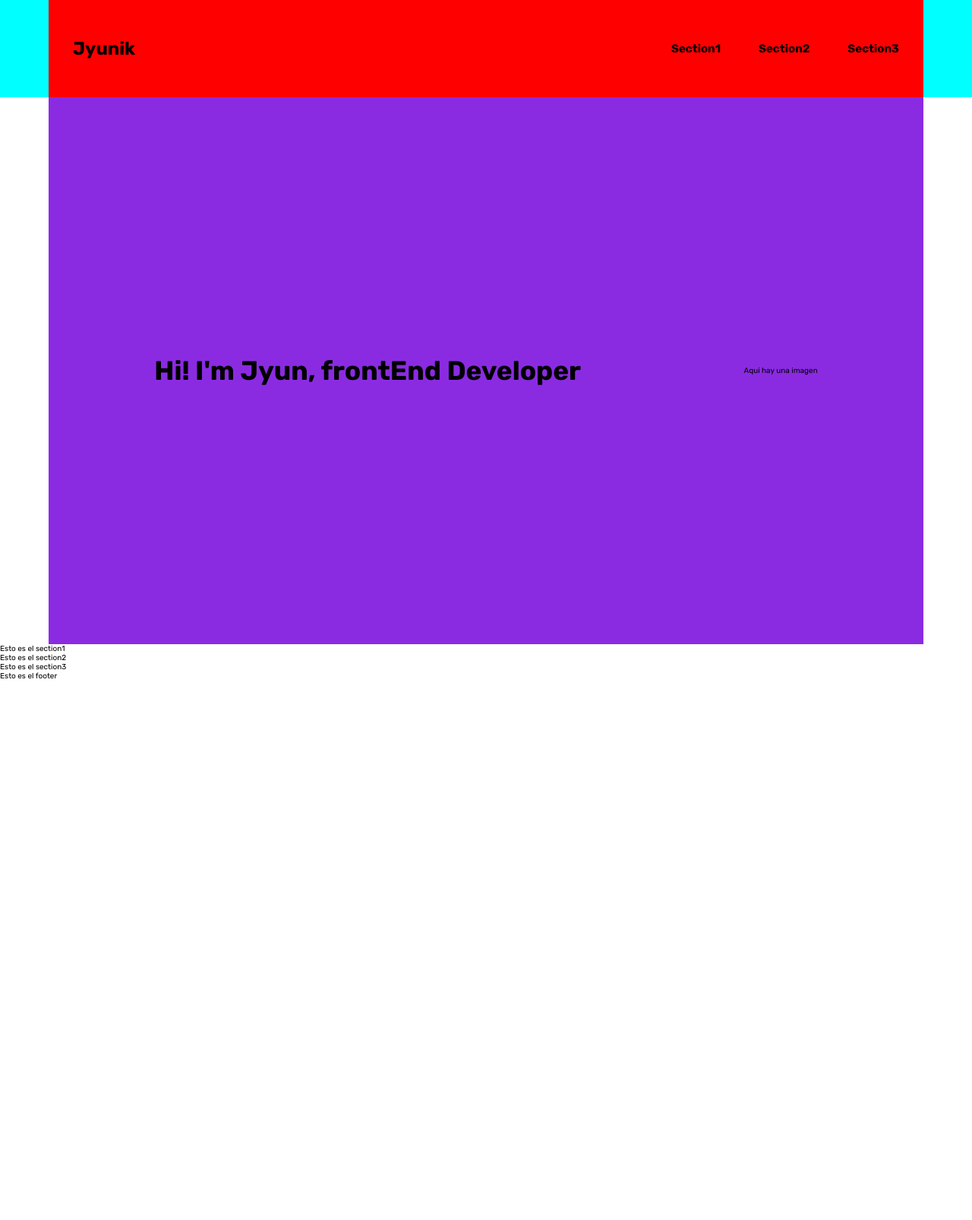
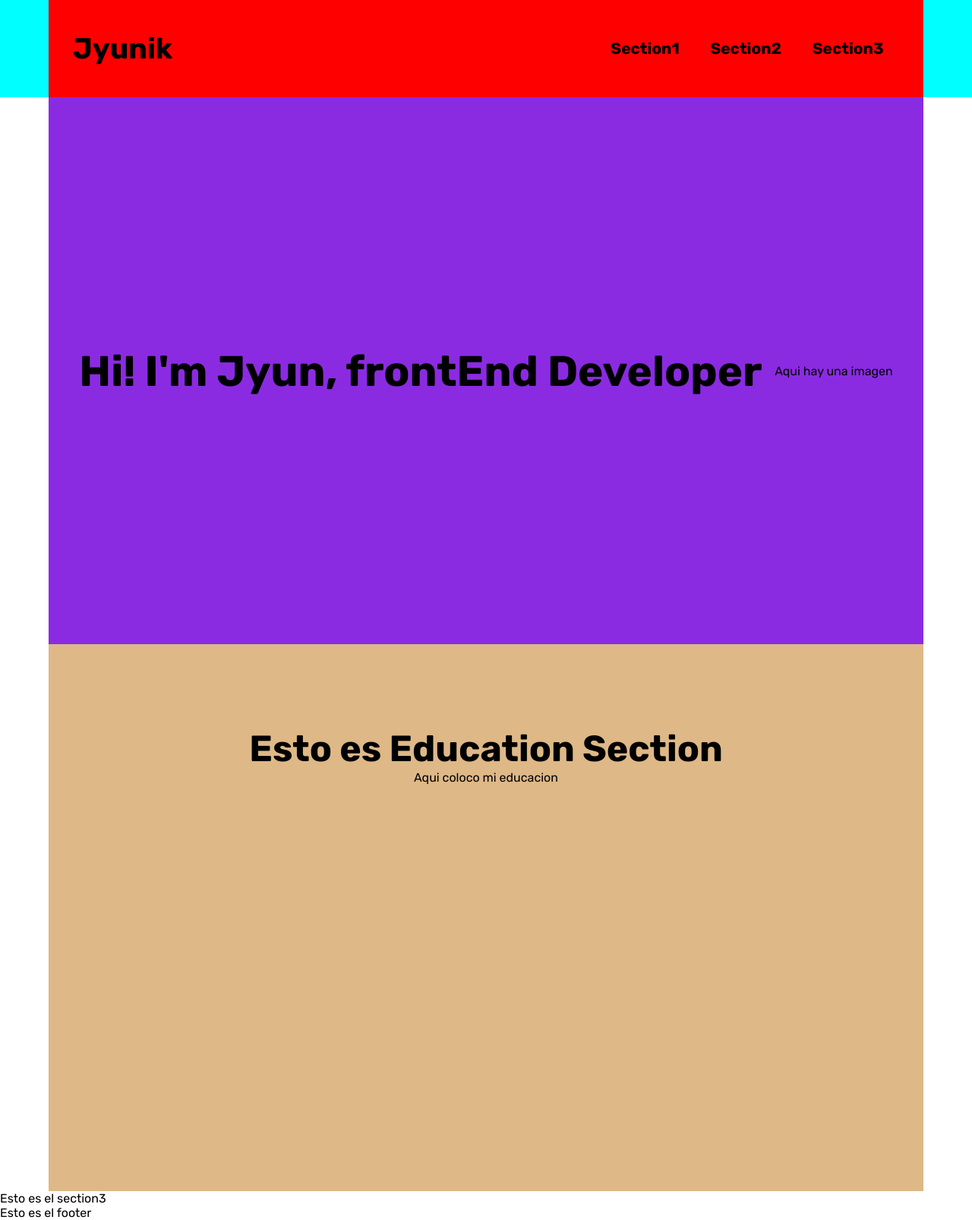
Before and after one commit to jyunakaike/Portfolio, a React app: page / in a window 1280 px wide. Shown: the whole page at 76% size. Before the commit the page ends 896 px from the top, so only its background shows below. Built offline with nearby package versions, Linux system fonts and the light colour scheme.

Commit message:
feat: Education component

```diff
--- a/src/Components/App.js
+++ b/src/Components/App.js
@@ -4,19 +4,16 @@ import './style.css' ;
 // components
 import { Header } from './Header';
 import { Introduction } from './Introduction';
+import { Education } from './Education';
 
 const App = () => {
   return (
     <React.Fragment>
       <Header />
       <Introduction />
+      <Education />
 
 
-
-
-      <section>Esto es el section1</section>
-
-      <section>Esto es el section2 </section>
 
       <section>Esto es el section3</section>
 
--- /dev/null
+++ b/src/Components/Education/index.js
@@ -0,0 +1,14 @@
+import React from 'react';
+import './style.css'
+
+export const Education = () => {
+  return (
+    <section className="Education-Title">
+        <h1>Esto es Education Section</h1>
+        <article>
+            Aqui coloco mi educacion
+        </article>
+
+    </section>
+  )
+}
--- /dev/null
+++ b/src/Components/Education/style.css
@@ -0,0 +1,15 @@
+.Education-Title{
+    height: 90vh;
+    width: 90%;
+    margin: 0 auto;
+    padding: 0 2.5%;
+    background-color: burlywood;
+    display: flex;
+        flex-direction: column;
+        justify-content: flex-start;
+        align-items: center;
+}
+.Education-Title h1 {
+    margin-top: 10% ;
+    font-size: 3rem;
+}
--- a/src/Components/Header/style.css
+++ b/src/Components/Header/style.css
@@ -23,9 +23,13 @@
 .Header-Categories{
     height: 100%;
     width: 100%;
-    max-width: 300px;
+    max-width: 400px;
 
     display: flex;
-        justify-content: space-between;
+        justify-content: space-around;
         align-items: center;
 }
+
+.Header-Categories h2{
+    font-size: 1.3rem;
+}
--- a/src/Components/style.css
+++ b/src/Components/style.css
@@ -5,12 +5,12 @@
 }
 body{
     font-family: 'Rubik', sans-serif;
-
 }
 
-html{
+/* html{
     font-size: 62.5%;
 }
 p{
     font-size: 1.6rem;
 }
+*/
```
